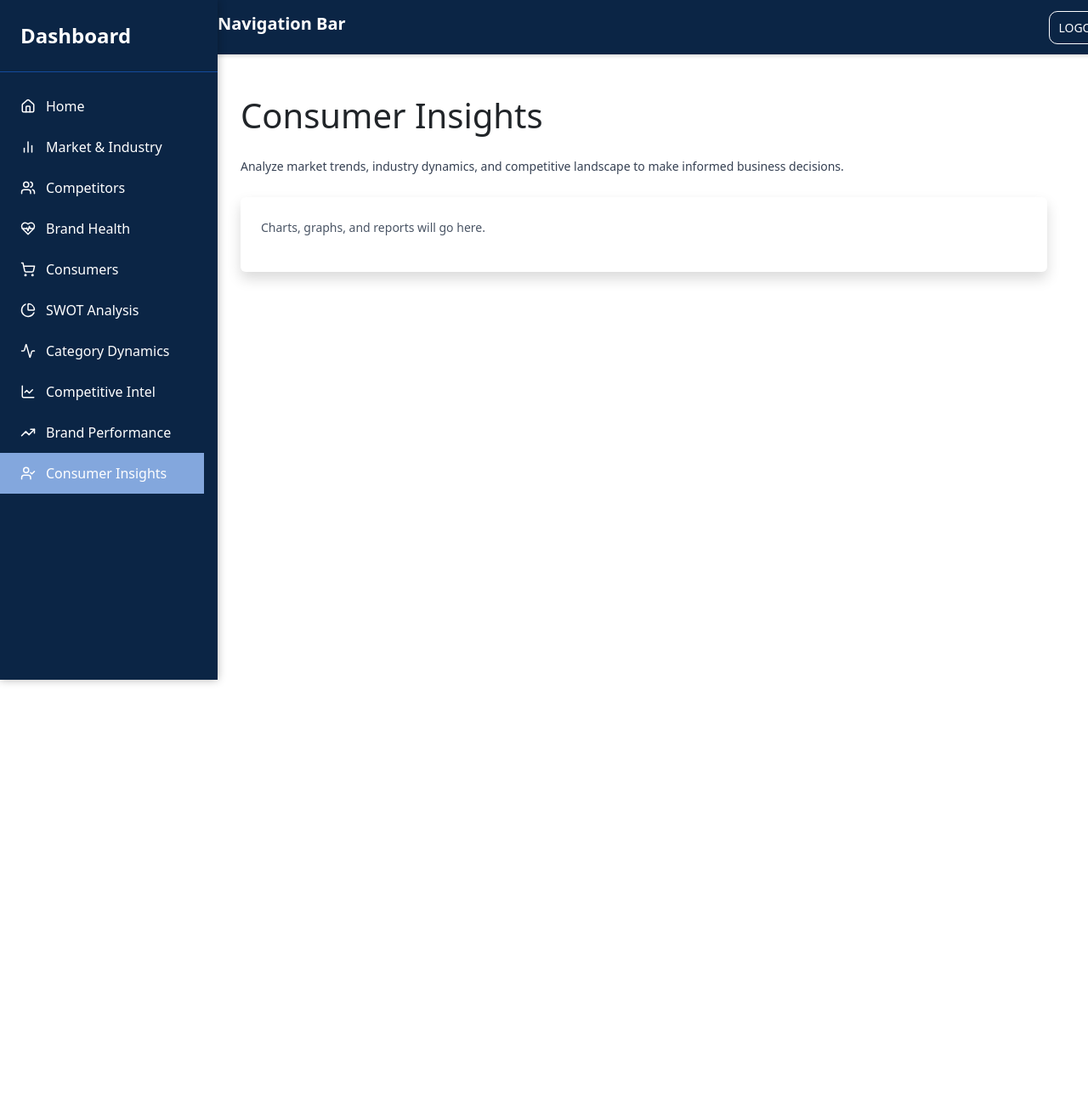
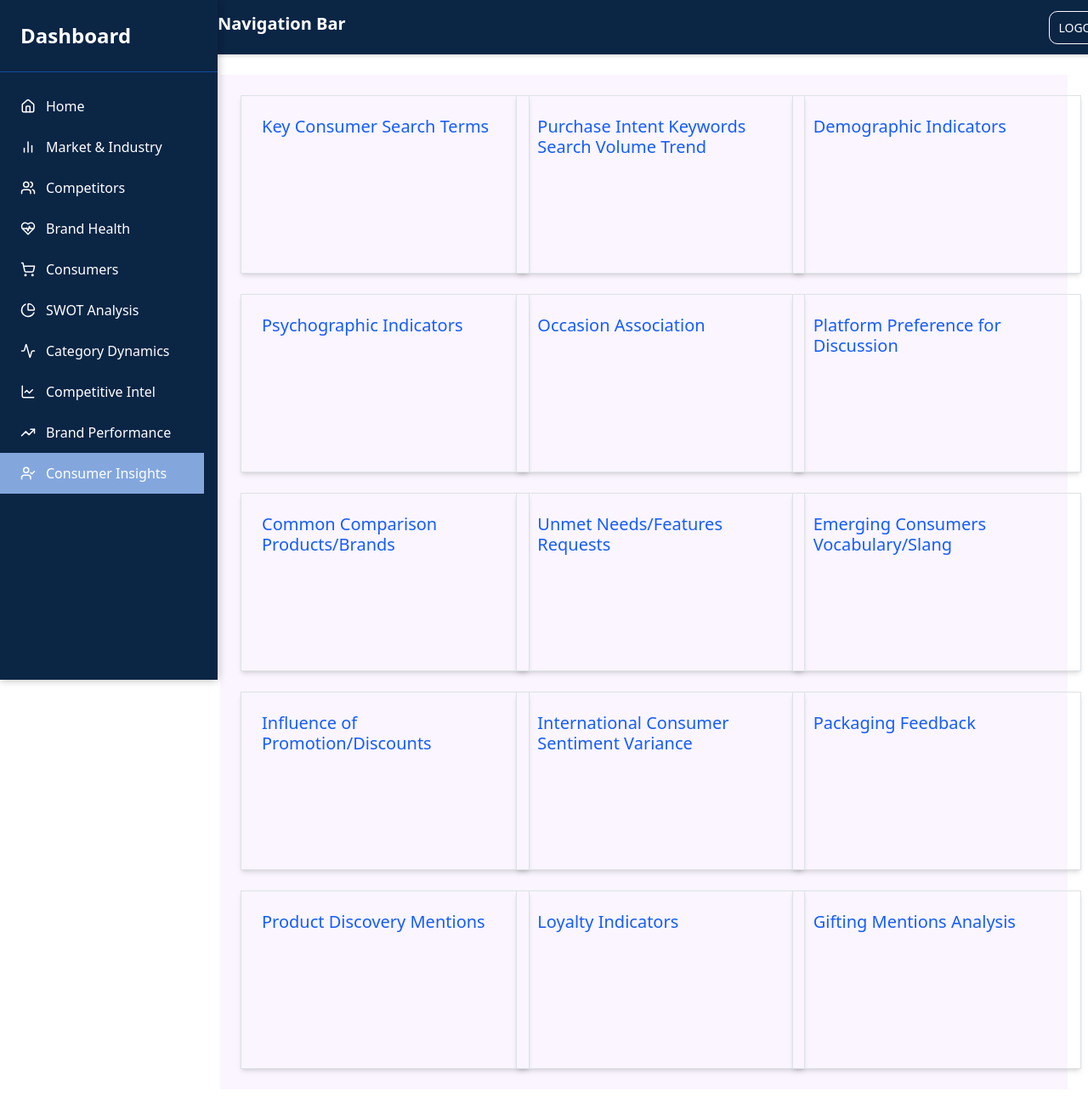
Before and after one commit to pushkar3162/SORT-new, a React (Vite) app: page /dash/consumer-insights in a window 1280 px wide. Shown: the top 1304 px of the page at 85% size. Before the commit the page ends 800 px from the top, so only its background shows below. Built offline with nearby package versions, Linux system fonts and the light colour scheme.

Commit message:
Add Consumer Insights component with matching MarketIndustry styling

```diff
--- a/package.json
+++ b/package.json
@@ -17,7 +17,7 @@
     "@tailwindcss/vite": "^4.1.7",
     "bootstrap": "^5.3.6",
     "lucide-react": "^0.510.0",
-     "motion": "^12.12.1",
+    "motion": "^12.12.1",
     "react": "^19.0.0",
     "react-dom": "^19.0.0",
     "react-hook-form": "^7.56.4",
--- a/src/components/ConsumerInsights.jsx
+++ b/src/components/ConsumerInsights.jsx
@@ -1,20 +1,141 @@
 import React from "react";
+import { motion } from "motion/react";
+import "./consumer.css";
 
 const ConsumerInsights = () => {
   return (
-    <div className=" p-6">
-      <h1 className="text-2xl font-bold mb-4">Consumer Insights</h1>
-      <p className="text-gray-700">
-        Analyze market trends, industry dynamics, and competitive landscape to
-        make informed business decisions.
-      </p>
+    <div className="consumer-container h-auto text-blue-600 mx-auto bg-purple-50 p-6 grid grid-cols-3 gap-4">
+      <motion.div
+        initial={{ scale: 0 }}
+        animate={{ scale: 1 }}
+        transition={{ duration: 1, ease: "easeInOut" }}
+        className="consumer-card
+        p-4 w-[340px] h-[210px]  border shadow-md"
+      >
+        <h5>Key Consumer Search Terms </h5>
+      </motion.div>
+      <motion.div
+        initial={{ scale: 0 }}
+        animate={{ scale: 1 }}
+        transition={{ duration: 1, ease: "easeInOut" }}
+        className="consumer-card
+        p-4 w-[340px] h-[210px]  border shadow-md"
+      >
+        <h5>Purchase Intent Keywords Search Volume Trend</h5>
+      </motion.div>
+      <motion.div
+        initial={{ scale: 0 }}
+        animate={{ scale: 1 }}
+        transition={{ duration: 1, ease: "easeInOut" }}
+        className="consumer-card
+        p-4 w-[340px] h-[210px]  border shadow-md"
+      >
+        <h5>Demographic Indicators</h5>
+      </motion.div>
+      <motion.div
+        initial={{ scale: 0 }}
+        animate={{ scale: 1 }}
+        transition={{ duration: 1, ease: "easeInOut" }}
+        className="consumer-card
+        p-4 w-[340px] h-[210px]  border shadow-md"
+      >
+        <h5>Psychographic Indicators </h5>
+      </motion.div>
+      <motion.div
+        initial={{ scale: 0 }}
+        animate={{ scale: 1 }}
+        transition={{ duration: 1, ease: "easeInOut" }}
+        className="consumer-card
+        p-4 w-[340px] h-[210px]  border shadow-md"
+      >
+        <h5>Occasion Association </h5>
+      </motion.div>
+      <motion.div
+        initial={{ scale: 0 }}
+        animate={{ scale: 1 }}
+        transition={{ duration: 1, ease: "easeInOut" }}
+        className="consumer-card
+        p-4 w-[340px] h-[210px]  border shadow-md"
+      >
+        <h5>Platform Preference for Discussion </h5>
+      </motion.div>
+      <motion.div
+        initial={{ scale: 0 }}
+        animate={{ scale: 1 }}
+        transition={{ duration: 1, ease: "easeInOut" }}
+        className="consumer-card
+        p-4 w-[340px] h-[210px]  border shadow-md"
+      >
+        <h5>Common Comparison Products/Brands </h5>
+      </motion.div>
+      <motion.div
+        initial={{ scale: 0 }}
+        animate={{ scale: 1 }}
+        transition={{ duration: 1, ease: "easeInOut" }}
+        className="consumer-card
+        p-4 w-[340px] h-[210px]  border shadow-md"
+      >
+        <h5>Unmet Needs/Features Requests </h5>
+      </motion.div>
+      <motion.div
+        initial={{ scale: 0 }}
+        animate={{ scale: 1 }}
+        transition={{ duration: 1, ease: "easeInOut" }}
+        className="consumer-card
 
-      {/* Placeholder for future content */}
-      <div className="mt-6 p-4 bg-white rounded shadow">
-        <p className="text-gray-600">
-          Charts, graphs, and reports will go here.
-        </p>
-      </div>
+        p-4 w-[340px] h-[210px]  border shadow-md"
+      >
+        <h5>Emerging Consumers Vocabulary/Slang </h5>
+      </motion.div>
+      <motion.div
+        initial={{ scale: 0 }}
+        animate={{ scale: 1 }}
+        className="consumer-card
+        p-4 w-[340px] h-[210px]  border shadow-md"
+      >
+        <h5>Influence of Promotion/Discounts </h5>
+      </motion.div>
+
+      <motion.div
+        initial={{ scale: 0 }}
+        animate={{ scale: 1 }}
+        className="consumer-card
+        p-4 w-[340px] h-[210px]  border shadow-md"
+      >
+        <h5>International Consumer Sentiment Variance </h5>
+      </motion.div>
+      <motion.div
+        initial={{ scale: 0 }}
+        animate={{ scale: 1 }}
+        className="consumer-card
+        p-4 w-[340px] h-[210px]  border shadow-md"
+      >
+        <h5>Packaging Feedback</h5>
+      </motion.div>
+      <motion.div
+        initial={{ scale: 0 }}
+        animate={{ scale: 1 }}
+        className="consumer-card
+        p-4 w-[340px] h-[210px]  border shadow-md"
+      >
+        <h5>Product Discovery Mentions</h5>
+      </motion.div>
+      <motion.div
+        initial={{ scale: 0 }}
+        animate={{ scale: 1 }}
+        className="consumer-card
+        p-4 w-[340px] h-[210px]  border shadow-md"
+      >
+        <h5>Loyalty Indicators  </h5>
+      </motion.div>
+       <motion.div
+        initial={{ scale: 0 }}
+        animate={{ scale: 1 }}
+        className="consumer-card
+        p-4 w-[340px] h-[210px]  border shadow-md"
+      >
+        <h5>Gifting Mentions Analysis </h5>
+      </motion.div>
     </div>
   );
 };
--- /dev/null
+++ b/src/components/consumer.css
@@ -0,0 +1,5 @@
+.consumer-card:hover {
+  scale: 1.2;
+  transition: 0.5s ease-in-out;
+  border-radius: 10px;
+}
```
Also changed, not shown: 1 other file (tests, documents, lock files or other folders).
